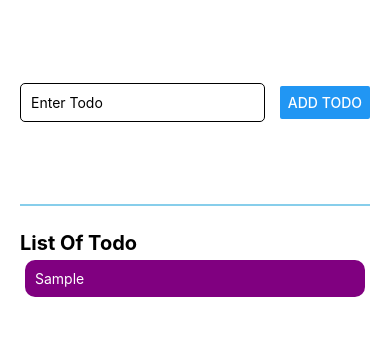
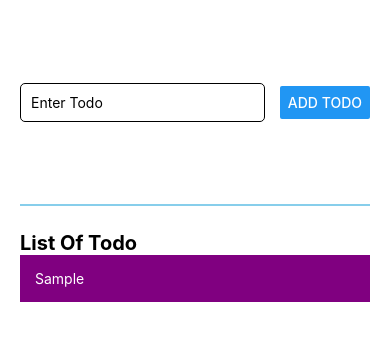
Before and after one commit to OmarSaber1/RN-Course, a React Native app: screen / in a window 390 px wide. Both pictures are taken after typing "Sample" into the empty fields and a click on the button "ADD TODO". Shown: the top 340 px of the page. Built offline with nearby package versions, Linux system fonts and the light colour scheme.

Commit message:
add ripple effect

```diff
--- a/components/courseItem/courseItem.jsx
+++ b/components/courseItem/courseItem.jsx
@@ -1,20 +1,24 @@
 import { Text, View, StyleSheet, Pressable } from "react-native";
 
 const CourseItem = ({ course, handleDeleteItem }) => {
-  console.log({ course });
   return (
-    <Pressable onPress={() => handleDeleteItem(course.id)}>
-      <View style={styles.courseContainer}>
+    <View style={styles.courseContainer}>
+      <Pressable
+        android_ripple={{ color: "red" }}
+        onPress={() => handleDeleteItem(course.id)}
+      >
         <Text style={styles.course}>{course.text}</Text>
-      </View>
-    </Pressable>
+      </Pressable>
+    </View>
   );
 };
 
 const styles = StyleSheet.create({
-  course: {
+  courseContainer: {
     backgroundColor: "purple",
     padding: 10,
+  },
+  course: {
     borderRadius: 10,
     margin: 5,
     color: "white",
```
